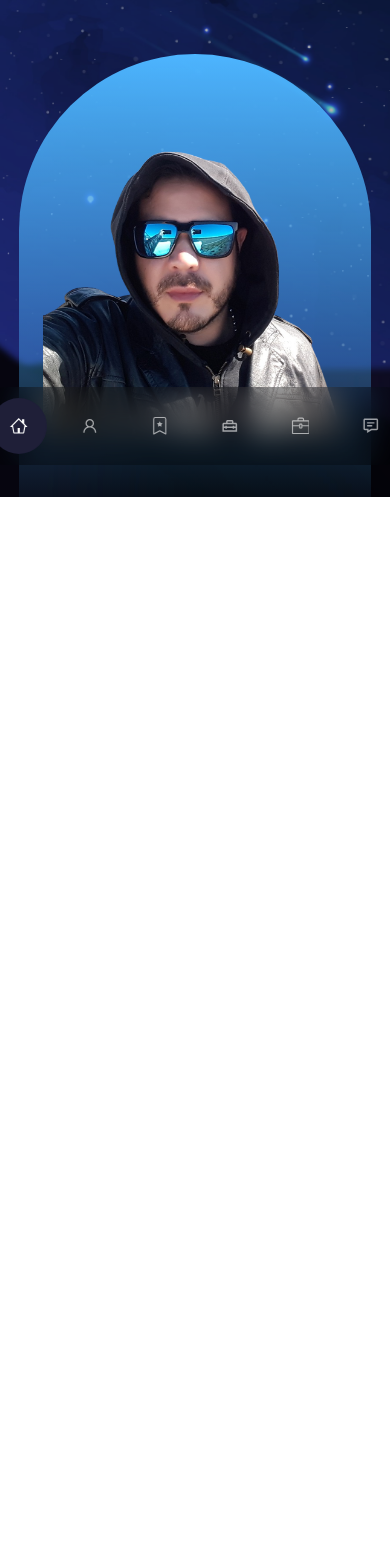
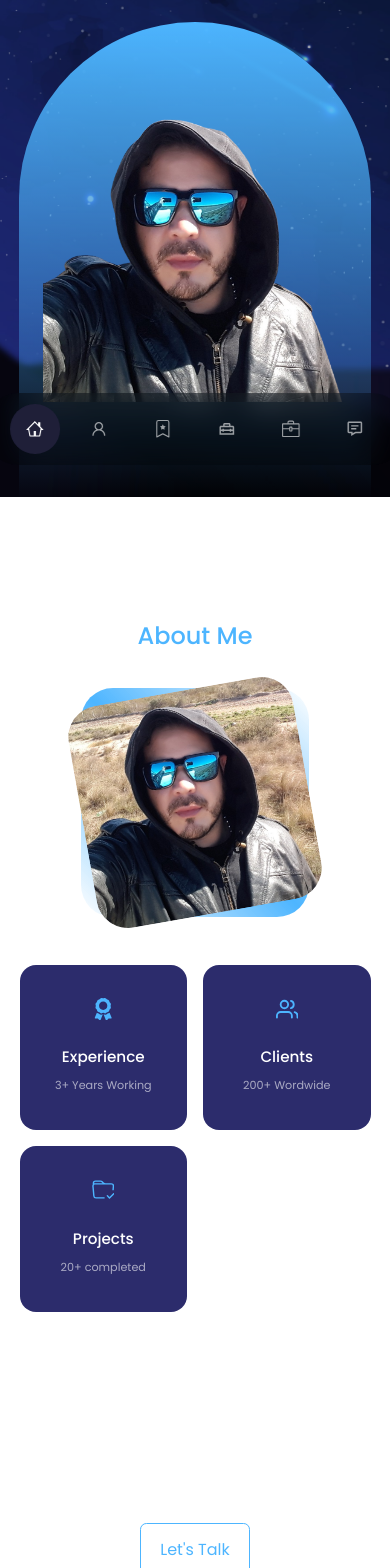
Before and after one commit to Fab-Btz87/Fab-Btz87, a React (Create React App) app in the folder fab-btz-portfolio-website/: page / in a window 390 px wide. Shown: the part 347-1915 px from the top of the page. Built offline with nearby package versions, Linux system fonts and the light colour scheme.

Commit message:
AboutSection

```diff
--- a/fab-btz-portfolio-website/src/components/about/About.jsx
+++ b/fab-btz-portfolio-website/src/components/about/About.jsx
@@ -1,12 +1,55 @@
-import React from 'react'
-import './about.css'
+import React from "react";
+import "./about.css";
+import ME from "../../assets/profile/perfil3.jpg";
+import { FaAward } from "react-icons/fa";
+import { FiUsers } from "react-icons/fi";
+import { BsFolderCheck } from "react-icons/bs";
 
 const About = () => {
   return (
-    <section id='about'>
-      About
+    <section id="about">
+      <h5>Get to Know</h5>
+      <h2>About Me</h2>
+
+      <div className="container about__container">
+        <div className="about__me">
+          <div className="about__me-image">
+            <img src={ME} alt="about__photo" />
+          </div>
+        </div>
+
+        <div className="about__content">
+          <div className="about__cards">
+            <article className="about__card">
+              <FaAward className="about__icon" />
+              <h5>Experience</h5>
+              <small>3+ Years Working</small>
+            </article>
+            <article className="about__card">
+              <FiUsers className="about__icon" />
+              <h5>Clients</h5>
+              <small>200+ Wordwide</small>
+            </article>
+            <article className="about__card">
+              <BsFolderCheck className="about__icon" />
+              <h5>Projects</h5>
+              <small>20+ completed</small>
+            </article>
+          </div>
+            <p>
+              Lorem ipsum dolor sit amet consectetur adipisicing elit. Veritatis
+              odio itaque vel voluptatum dignissimos. Iste, pariatur! Alias,
+              incidunt rerum recusandae at, magnam doloribus sapiente, nemo odio
+              quos amet totam exercitationem?
+            </p>
+
+            <a href="#contact" className="btn btn primary">Let's Talk</a>
+
+
+        </div>
+      </div>
     </section>
-  )
-}
+  );
+};
 
-export default About
+export default About;
--- a/fab-btz-portfolio-website/src/components/about/about.css
+++ b/fab-btz-portfolio-website/src/components/about/about.css
@@ -0,0 +1,106 @@
+.about__container {
+    display: grid;
+    grid-template-columns: 35% 50%;
+    gap: 15%;
+}
+
+.about__me {
+    width: 100%;
+    aspect-ratio: 1/1;
+    border-radius: 2rem;
+    background: linear-gradient(
+        45deg,
+        transparent,
+        var(--color-primary),
+        transparent
+    );
+    display: grid;
+    place-items: center;
+}
+
+.about__me-image {
+    border-radius: 2rem;
+    overflow: hidden;
+    transform: rotate(-10deg);
+    transition: var(--transition);
+}
+
+.about__me-image:hover {
+    transform: rotate(0deg);
+}
+
+.about__cards {
+    display: grid;
+    grid-template-columns: repeat(3, 1fr);
+    gap: 1.5rem;
+}
+
+.about__card {
+    background: var(--color-bg-variant);
+    border: 1px solid transparent;
+    border-radius: 1rem;
+    padding: 2rem;
+    text-align: center;
+    transition: var(--transition);
+}
+
+.about__card:hover {
+    background: transparent;
+    background-color:  var(--color-primary-variant);
+    cursor: default;
+}
+
+.about__icon {
+    color: var(--color-primary);
+    font-size: 1.4rem;
+    margin-bottom: 1rem;
+}
+
+.about__card h5 {
+    font-size: 0.95rem;
+
+}
+
+.about__card small {
+    font-size: 0.7rem;
+    color: var(--color-light);
+}
+
+.about__content p {
+    margin: 2rem 0 2.6rem;
+    color: var(--color-light);
+}
+
+/* MEDIA QUERIES (MEDIUM DEVICE) */
+@media screen and (max-width: 1024px) {
+    .about__container {
+        grid-template-columns: 1fr;
+        gap: 0;
+    }
+    .about__me {
+        width: 50%;
+        margin: 2rem auto 4rem;
+    }
+    .about__content p {
+        margin: 1rem 0 1.5rem;
+    }
+}
+
+/* MEDIA QUERIES (SMALL DEVICE) */
+@media screen and (max-width: 600px) {
+    .about__me {
+        width: 65%;
+        margin: 0 auto 3rem;
+    }
+    .about__cards {
+        grid-template-columns: 1fr 1fr;
+        gap: 1rem;
+    }
+    .about__content {
+        text-align: center;
+    }
+    .about__content p {
+        margin: 1.5rem 0;;
+    }
+
+}
--- a/fab-btz-portfolio-website/src/components/contact/Contact.jsx
+++ b/fab-btz-portfolio-website/src/components/contact/Contact.jsx
@@ -3,7 +3,11 @@ import './contact.css';
 
 const Contact = () => {
   return (
-    <section id='contact'>Contact</section>
+    <section id='contact'>
+      Contact
+      <a href="#home" className='scroll__up'>↑ Up</a>
+
+    </section>
   )
 }
 
--- a/fab-btz-portfolio-website/src/components/contact/contact.css
+++ b/fab-btz-portfolio-website/src/components/contact/contact.css
@@ -0,0 +1,31 @@
+/* scroll__down */
+.scroll__up {
+    position: absolute;
+    right: 2.2rem;
+    bottom: -570vh;
+    transform: rotate(90deg) scale(1.5);
+    font-weight: 300;
+    font-size: 0.9rem;
+}
+
+.scroll__up:hover {
+    transform: scale(2.5);
+}
+
+/* MEDIA QUERIES (MEDIUM DEVICE) */
+@media screen and (max-width: 1024px) {
+    /* .contact {
+        height: 68vh;
+    } */
+}
+
+/* MEDIA QUERIES (SMALL DEVICE) */
+@media screen and (max-width: 600px) {
+    /* .contact {
+        height: 100vh;
+    } */
+
+    .scroll__up {
+       display: none;
+    }
+}
--- a/fab-btz-portfolio-website/src/components/header/header.css
+++ b/fab-btz-portfolio-website/src/components/header/header.css
@@ -1,7 +1,7 @@
 header {
     height: 100vh;
-    padding-top: 7rem;
-    overflow: hidden;
+    padding-top: 5rem; /*2rem*/
+    overflow: auto;/*auto crea una nueva caja con scroll - hidden*/
 }
 
 .header__container {
--- a/fab-btz-portfolio-website/src/components/nav/nav.css
+++ b/fab-btz-portfolio-website/src/components/nav/nav.css
@@ -16,7 +16,7 @@ nav {
 
 nav a {
     background: transparent;
-    padding: 1.2rem;
+    padding: 1rem;
     border-radius: 50%;
     display: flex;
     color: var(--color-light);
--- a/fab-btz-portfolio-website/src/components/testimonials/Testimonials.jsx
+++ b/fab-btz-portfolio-website/src/components/testimonials/Testimonials.jsx
@@ -3,7 +3,9 @@ import './testimonials.css';
 
 const Testimonials = () => {
   return (
-    <div>Testimonials</div>
+    <section>
+      Testimonials
+    </section>
   )
 }
 
--- a/fab-btz-portfolio-website/src/index.css
+++ b/fab-btz-portfolio-website/src/index.css
@@ -59,7 +59,7 @@ section {
 }
 
 section > h2, section > h5 {
-    text-align: centet;
+    text-align: center;
     color: var(--color-light);
 }
 
```
